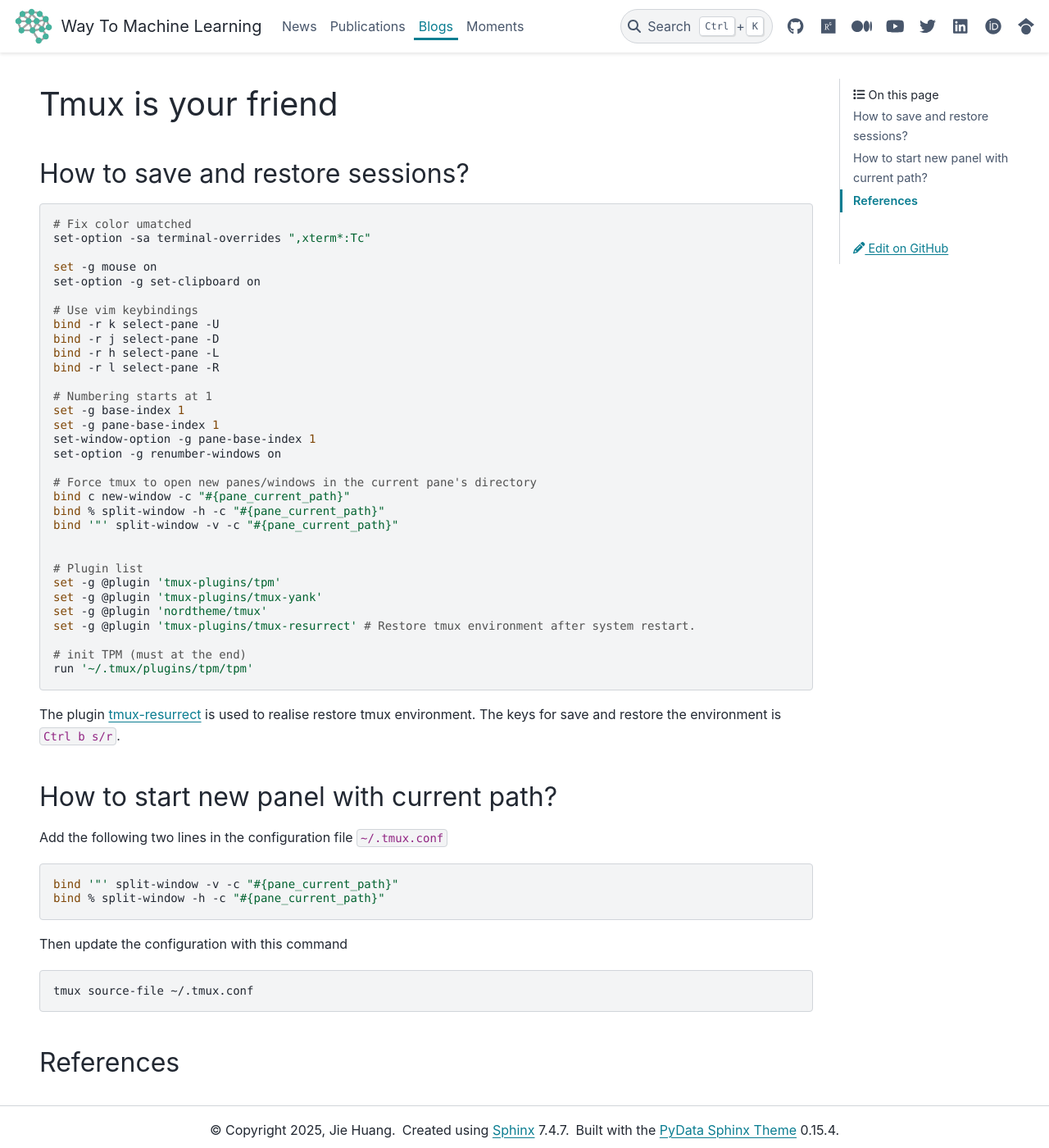
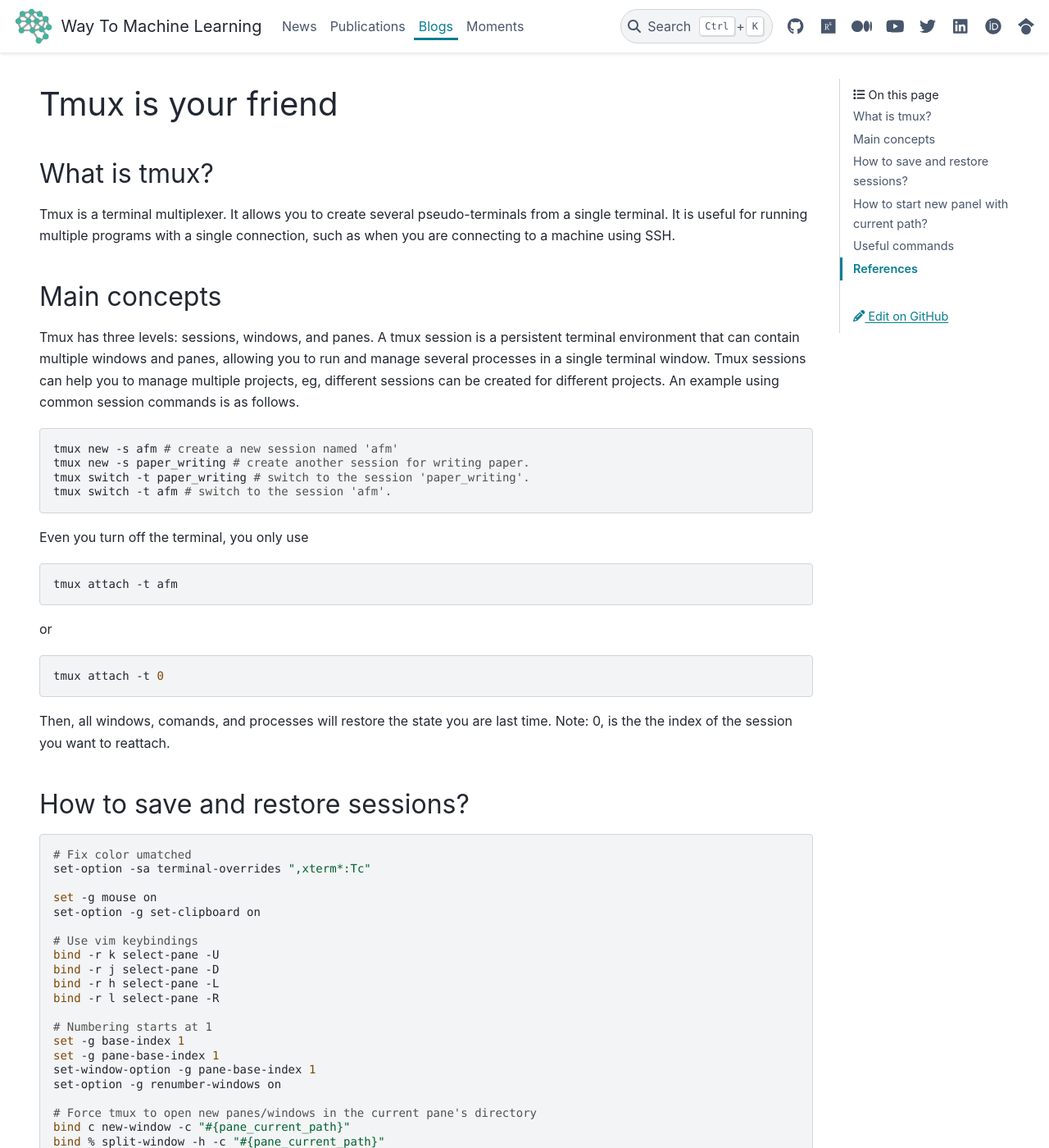
Before and after one commit to way2ml/way2ml.github.io, a Sphinx documentation site: the page built from doc/blogs/tmux.md, in a window 1280 px wide and 1400 px high. Shown: the whole window at 82% size. Built offline with Sphinx 7.4.7 and the PyData theme 0.15.4, drawn with Linux system fonts in a browser that asks for light colours; pages that are not in the unit, such as notebooks, are missing from menus; some of the changed text lies outside the part shown.

Commit message:
Enhance tmux documentation with detailed features
Expanded tmux documentation with detailed explanations of its features, including sessions, windows, and panes. Added example commands and useful commands for better user understanding.

````diff
--- a/doc/blogs/tmux.md
+++ b/doc/blogs/tmux.md
@@ -6,8 +6,32 @@ author: Jie Huang
 
 # Tmux is your friend
 
+## What is tmux?
+Tmux is a terminal multiplexer. It allows you to create several pseudo-terminals from a single terminal. It is useful for running multiple programs with a single connection, such as when you are connecting to a machine using SSH.
+
+## Main concepts
+Tmux has three levels: sessions, windows, and panes.
+A tmux session is a persistent terminal environment that can contain multiple windows and panes, allowing you to run and manage several processes in a single terminal window. Tmux sessions can help you to manage multiple projects, eg, different sessions can be created for different projects.
+An example using common session commands is as follows.
+
+```bash
+tmux new -s afm # create a new session named 'afm'
+tmux new -s paper_writing # create another session for writing paper.
+tmux switch -t paper_writing # switch to the session 'paper_writing'.
+tmux switch -t afm # switch to the session 'afm'.
+```
+Even you turn off the terminal, you only use
+```bash
+tmux attach -t afm
+```
+or
+```bash
+tmux attach -t 0
+```
+Then, all windows, comands, and processes will restore the state you are last time. Note: 0, is the the index of the session you want to reattach.
+
+
 ## How to save and restore sessions?
-
 ```bash
 # Fix color umatched
 set-option -sa terminal-overrides ",xterm*:Tc"
@@ -60,4 +84,12 @@ Then update the configuration with this command
 tmux source-file ~/.tmux.conf
 ```
 
+## Useful commands
+
+```bash
+prefix + %: Split the window vertically
+prefix + ": Split the window horizontally
+prefix + z: Maximize the current pane
+```
+
 ## References
````
